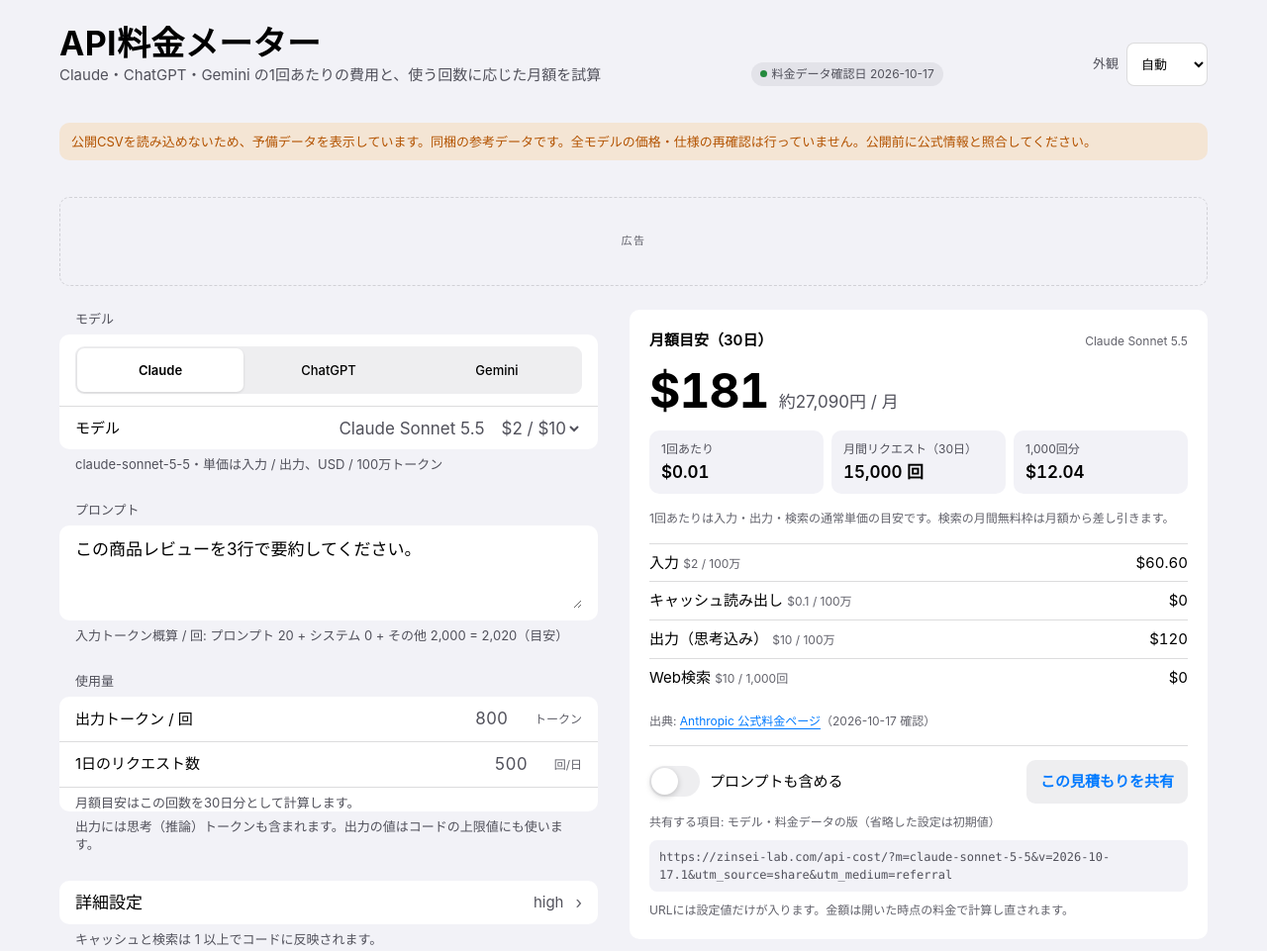
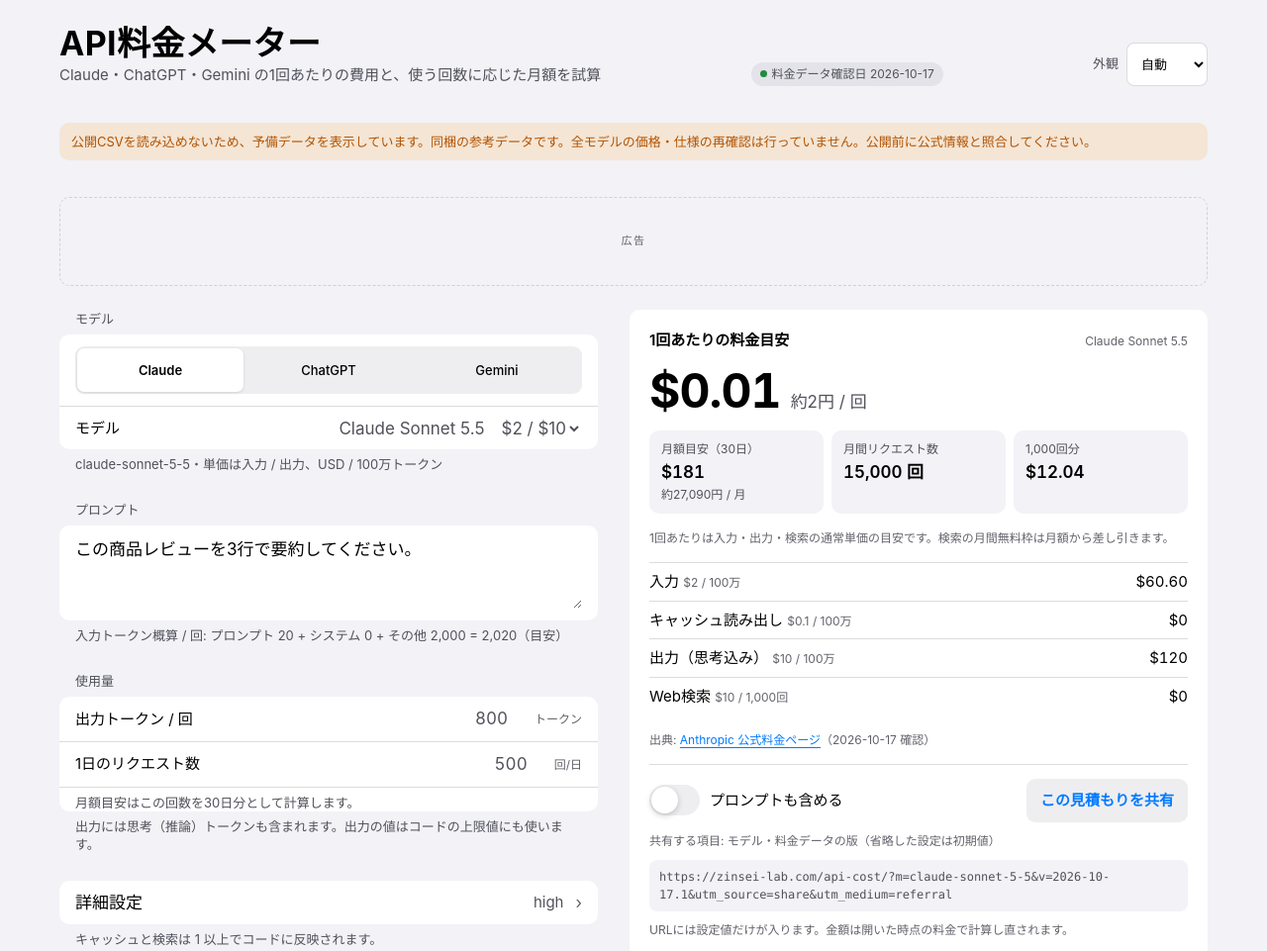
Before and after one commit to YutaKoike262/genAI-API-calc-app, a website with bundled scripts: page public/api-cost/index.html in a window 1280 px wide. Shown: the top 961 px of the page at 99% size. Built offline with nearby package versions, Linux system fonts and the light colour scheme.

Commit message:
Make per-request cost the primary estimate

```diff
--- a/public/api-cost/assets/app.js
+++ b/public/api-cost/assets/app.js
@@ -80,7 +80,8 @@ function update() {
   $("mLabel").textContent = m.label;
   $("monthly").textContent = $("barMonthly").textContent = usd(r.monthly);
   $("monthlyJpy").textContent = yen(r.monthly);
-  $("perReq").textContent = usd(r.perReq); $("requestCount").textContent = r.monthReq.toLocaleString('ja-JP') + ' 回'; $("perK").textContent = usd(r.perReq * 1000);
+  $("perReq").textContent = usd(r.perReq); $("perReqJpy").textContent = '約' + Math.round(r.perReq * DATA.meta.fx_usdjpy).toLocaleString('ja-JP') + '円 / 回';
+  $("requestCount").textContent = r.monthReq.toLocaleString('ja-JP') + ' 回'; $("perK").textContent = usd(r.perReq * 1000);
   const rows = [["入力", `$${r.t.input} / 100万`, r.cIn], ["キャッシュ読み出し", `$${r.t.cache} / 100万`, r.cCache], ["出力（思考込み）", `$${r.t.output} / 100万`, r.cOut],
     ["Web検索", `$${pv.web_search_per_1k} / 1,000回` + (pv.web_search_free ? `・月${pv.web_search_free.toLocaleString()}回無料` : ""), r.cSearch]];
   $("breakdown").replaceChildren(...rows.map(([k, rate, val]) => el("div", {}, el("span", {}, k + " ", el("small", {}, rate)), el("span", {}, usd(val)))));
--- a/public/api-cost/index.html
+++ b/public/api-cost/index.html
@@ -66,12 +66,12 @@
     <aside class="right" aria-label="結果">
       <div class="card" aria-live="polite">
         <div style="display:flex;justify-content:space-between;align-items:baseline;gap:8px;flex-wrap:wrap">
-          <span style="font-size:15px;font-weight:600">月額目安（30日）</span><span class="fine" id="mLabel"></span>
+          <span style="font-size:15px;font-weight:600">1回あたりの料金目安</span><span class="fine" id="mLabel"></span>
         </div>
-        <div class="big"><span class="num" id="monthly"></span><span class="unit2" id="monthlyJpy"></span></div>
+        <div class="big"><span class="num" id="perReq"></span><span class="unit2" id="perReqJpy"></span></div>
         <div class="stats">
-          <div class="stat"><span>1回あたり</span><b id="perReq"></b></div>
-          <div class="stat"><span>月間リクエスト（30日）</span><b id="requestCount"></b></div>
+          <div class="stat"><span>月額目安（30日）</span><b id="monthly"></b><span id="monthlyJpy"></span></div>
+          <div class="stat"><span>月間リクエスト数</span><b id="requestCount"></b></div>
           <div class="stat"><span>1,000回分</span><b id="perK"></b></div>
         </div>
         <div class="fine">1回あたりは入力・出力・検索の通常単価の目安です。検索の月間無料枠は月額から差し引きます。</div>
```
